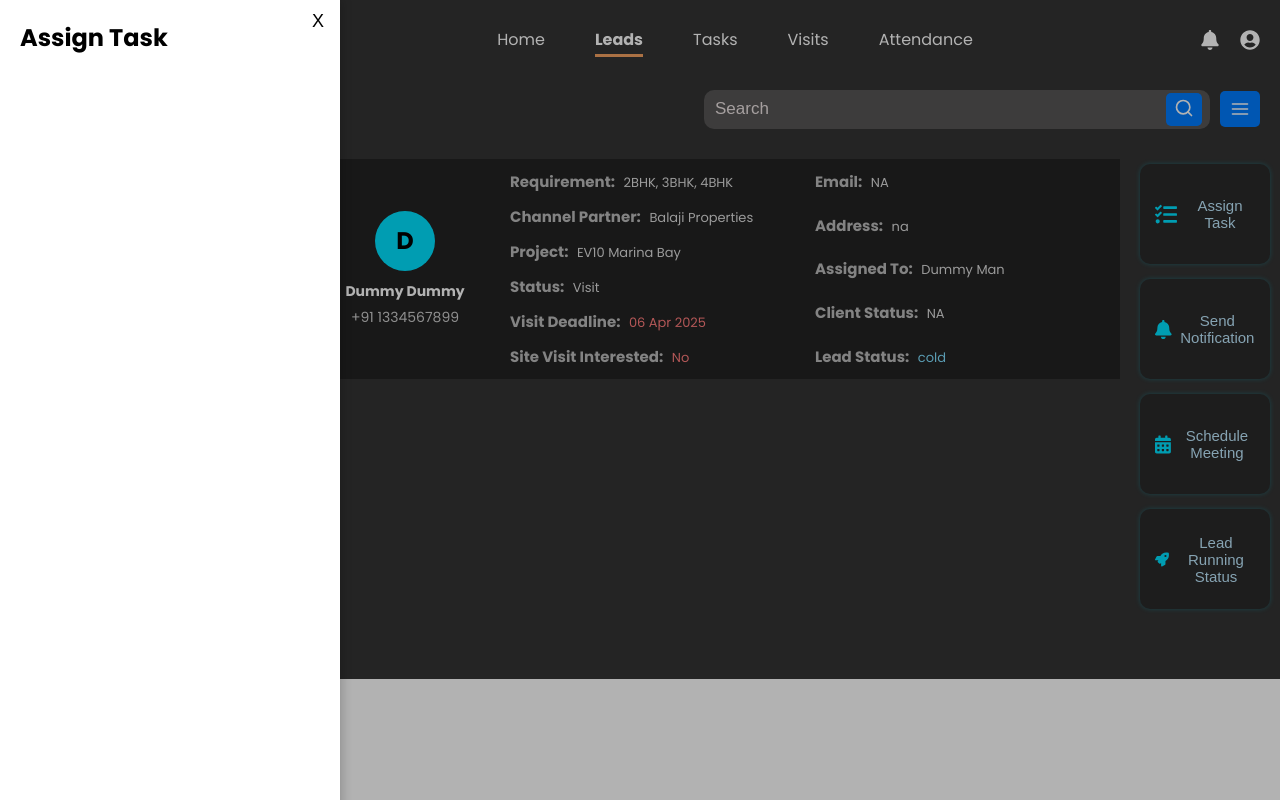
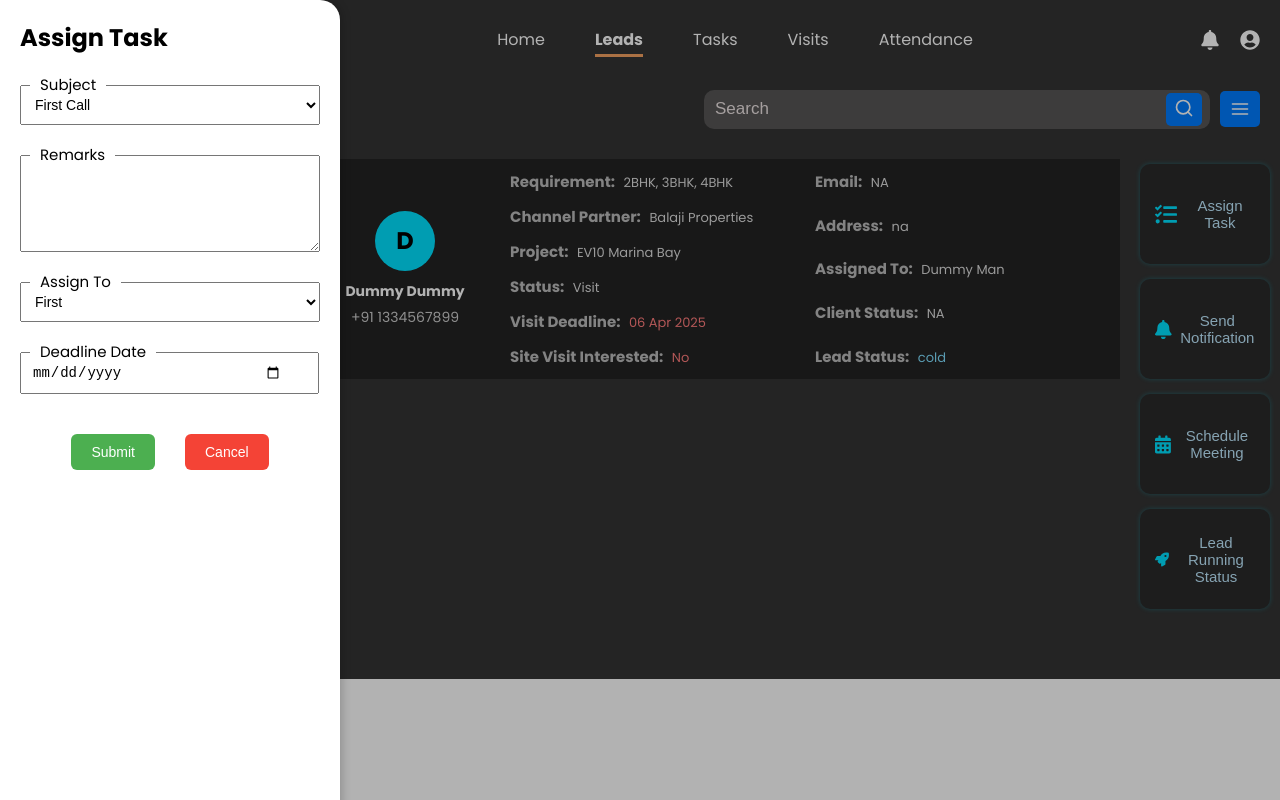
Before and after one commit to shrutimisal/evhomes-desktop-ui, a Next.js app: page /leads in a window 1280 px wide. Both pictures are taken after a click on the button "Assign Task". Built offline with nearby package versions, Linux system fonts and the light colour scheme.

Commit message:
assign task

```diff
--- a/components/AssignTaskDialog/Assigndialog.js
+++ b/components/AssignTaskDialog/Assigndialog.js
@@ -4,10 +4,41 @@ import styles from "./assigndialog.module.css";
 const Assigndialog = ({ onClose }) => {
   return (
     <div className={styles.dialogOverlay} onClick={onClose}>
-      <div className={styles.dialogContainer} onClick={(e) => e.stopPropagation()}>
-        <button className={styles.closeButton} onClick={onClose}>X</button>
+      <div
+        className={styles.dialogContainer}
+        onClick={(e) => e.stopPropagation()}
+      >
+        <button className={styles.closeButton} onClick={onClose}></button>
         <h2>Assign Task</h2>
-
+        <div className={styles.formControl}>
+          <label htmlFor="select">Subject</label>
+          <select name="select" id="select">
+            <option value="opt1">First Call</option>
+            <option value="opt2">Follow Up</option>
+          </select>
+        </div>
+        <div className={styles.formControl}>
+          <label htmlFor="text">Remarks</label>
+          <textarea name="text" rows="5" />
+        </div>
+        <div className={styles.formControl}>
+          <label htmlFor="assignee">Assign To</label>
+          <select name="assignee" id="assignee">
+            <option value="assignee1">First</option>
+            <option value="assignee2">Second</option>
+          </select>
+        </div>
+        <div className={styles.formControl}>
+          <label htmlFor="deadline">Deadline Date</label>
+          <div className={styles.dateInput}>
+            <input type="date" id="deadline" name="deadline" />
+            <span className={styles.calendarIcon}></span>
+          </div>
+        </div>
+        <div className={styles.buttonGroup}>
+          <button className={styles.submitButton}>Submit</button>
+          <button className={styles.cancelButton} onClick={onClose}>Cancel</button>
+        </div>
       </div>
     </div>
   );
--- a/components/AssignTaskDialog/assigndialog.module.css
+++ b/components/AssignTaskDialog/assigndialog.module.css
@@ -12,10 +12,12 @@
   position: absolute;
   top: 0;
   left: 0;
+
   width: 300px;
   height: 100%;
   background: white;
   padding: 20px;
+  border-radius: 0px 20px 20px 0px;
   animation: slideInLeft 0.3s ease-in forwards;
   box-shadow: 2px 0 10px rgba(0, 0, 0, 0.2);
 }
@@ -38,3 +40,77 @@
   top: 10px;
   right: 10px;
 }
+
+.formControl {
+  display: flex;
+  flex-direction: column;
+  width: 100%;
+  position: relative;
+  margin-bottom: 20px;
+  margin-top: 30px;
+}
+
+.formControl textarea {
+  padding: 10px;
+}
+
+.formControl label {
+  font-size: 15px;
+  position: absolute;
+  top: -12px;
+  left: 10px;
+  background-color: white;
+  padding: 0 10px;
+}
+
+.formControl select {
+  padding: 10px;
+  font-size: 14px;
+}
+
+.dateInputWrapper {
+  position: relative;
+  display: flex;
+  align-items: center;
+}
+
+.dateInput input[type="date"] {
+  padding: 10px;
+  padding-right: 35px;
+  font-size: 14px;
+  width: 250px;
+}
+
+.calendarIcon {
+  position: absolute;
+  right: 10px;
+  pointer-events: none;
+  font-size: 16px;
+  color: gray;
+}
+
+.buttonGroup {
+  display: flex;
+  justify-content: center;
+  gap: 30px;
+  margin-top: 40px;
+}
+
+.submitButton,
+.cancelButton {
+  padding: 10px 20px;
+  border: none;
+  border-radius: 6px;
+  font-size: 14px;
+  cursor: pointer;
+}
+
+.submitButton {
+  background-color: #4caf50;
+  color: white;
+}
+
+.cancelButton {
+  background-color: #f44336;
+  color: white;
+}
```
Lines whose indentation alone changed are shown as unchanged.
